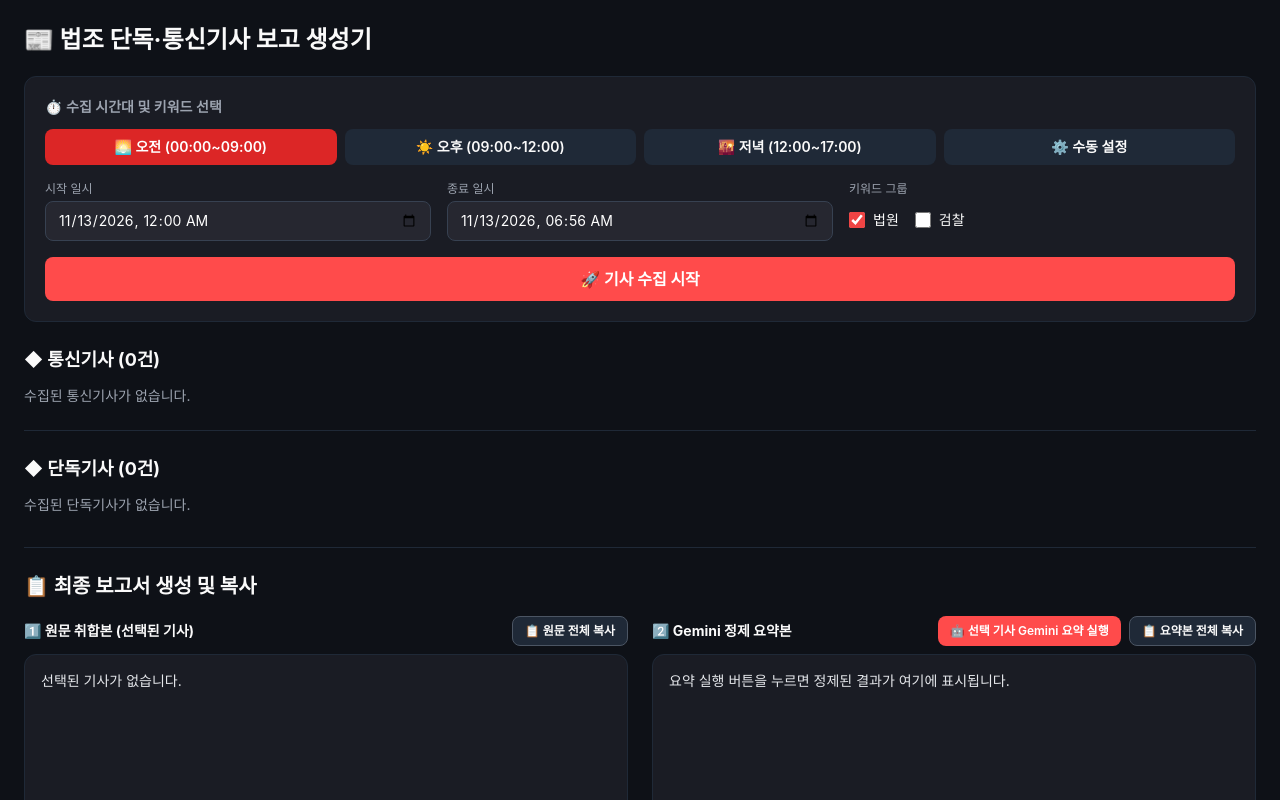
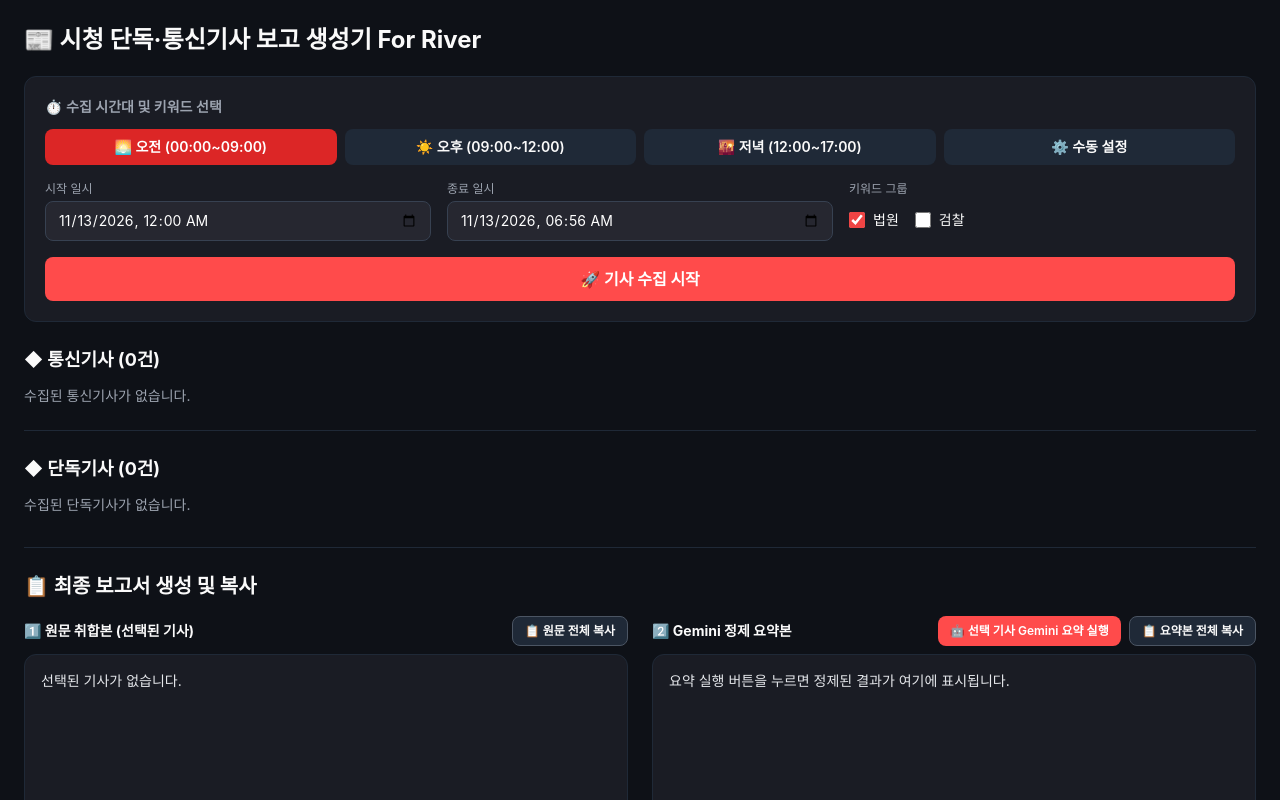
Before and after one commit to fartlifter/River-Bogo-Maker, a plain HTML site: page docs/index.html in a window 1280 px wide. Shown: the top 800 px of the page. Drawn offline with nearby package versions, Linux system fonts and the light colour scheme.

Commit message:
Update header title in index.html

```diff
--- a/docs/index.html
+++ b/docs/index.html
@@ -20,7 +20,7 @@
     const API_BASE_URL = "https://aicollecter-1001575491343.asia-northeast3.run.app";
   </script>
 
-  <h1 class="text-xl md:text-2xl font-bold mb-5">📰 법조 단독·통신기사 보고 생성기</h1>
+  <h1 class="text-xl md:text-2xl font-bold mb-5">📰 시청 단독·통신기사 보고 생성기 For River</h1>
 
   <!-- 1. 시간대 및 키워드 설정 패널 -->
   <div class="bg-[#1a1c24] p-4 md:p-5 rounded-xl border border-gray-800 mb-6">
```
